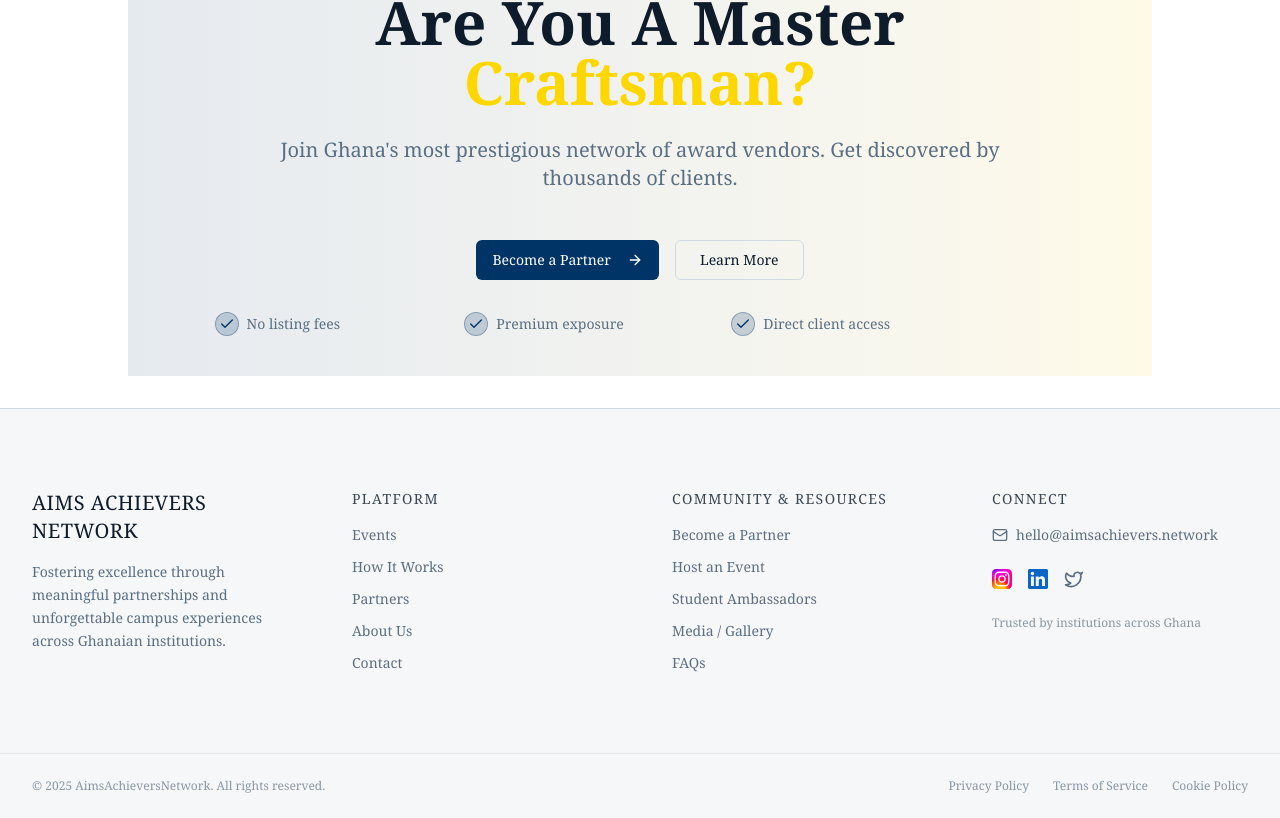
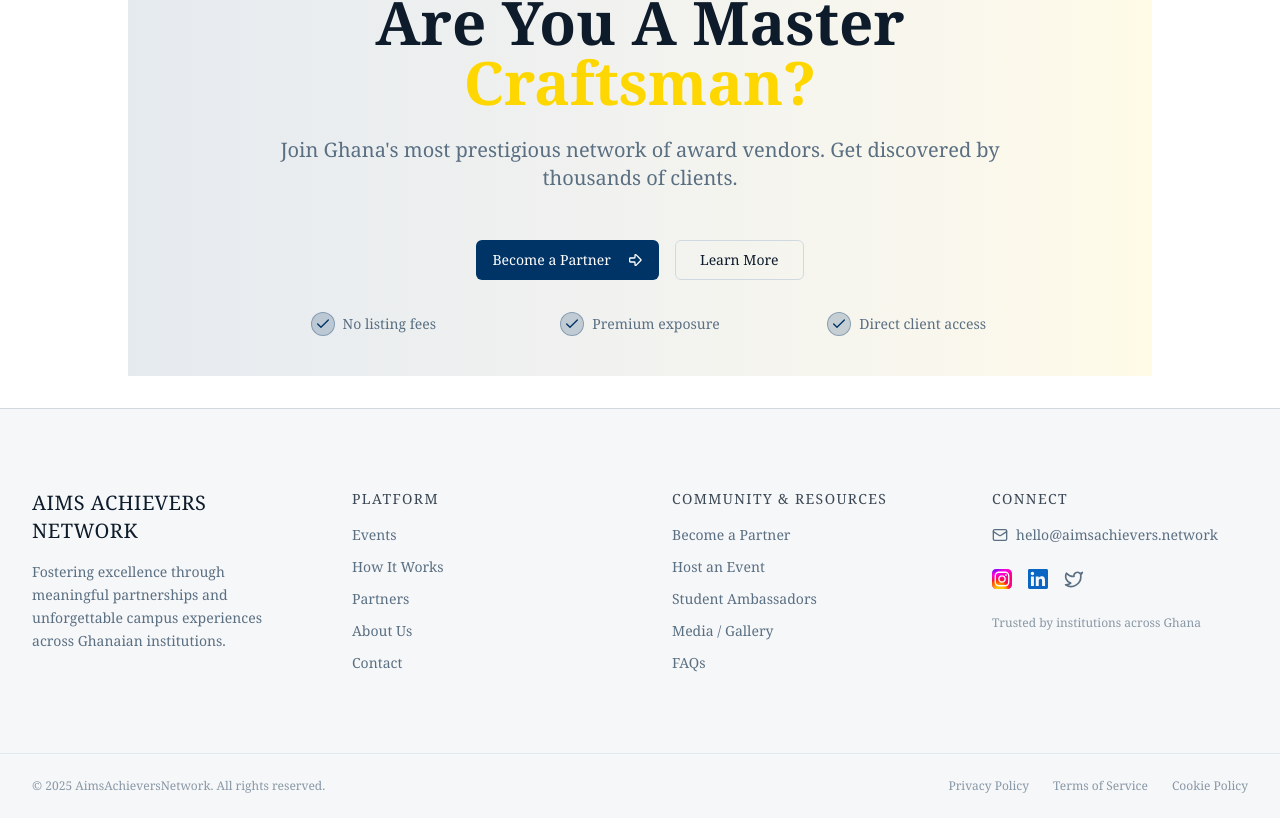
Before and after one commit to inside-aims/Aims_Achievers_Network_v2, a Next.js app: page /outlets in a window 1280 px wide. Shown: the part 2089-2907 px from the top of the page. Built offline with nearby package versions, Linux system fonts and the light colour scheme.

Commit message:
Fix arrow icon

```diff
--- a/components/features/outlets/cta-section.tsx
+++ b/components/features/outlets/cta-section.tsx
@@ -1,6 +1,6 @@
 'use client';
 
-import {ArrowRight, Award, Check} from "lucide-react";
+import {ArrowBigRight, Award, Check} from "lucide-react";
 import {Button} from "@/components/ui/button";
 
 export const CTASection = () => (
@@ -29,7 +29,7 @@
           onClick={() => ''} //fix later
         >
           Become a Partner
-          <ArrowRight className="w-5 h-5 ml-2" />
+          <ArrowBigRight className="w-5 h-5 ml-2" />
         </Button>
 
         <Button
@@ -43,7 +43,7 @@
       </div>
 
       {/* Trust Elements */}
-      <div className="grid grid-cols-2 md:grid-cols-3 gap-8 max-w-3xl  mt-4 md:mt-8">
+      <div className="grid grid-cols-2 md:grid-cols-3 gap-8 max-w-3xl mt-4 md:mt-8 items-center mx-auto">
         {[
           { text: 'No listing fees' },
           { text: 'Premium exposure' },
```
